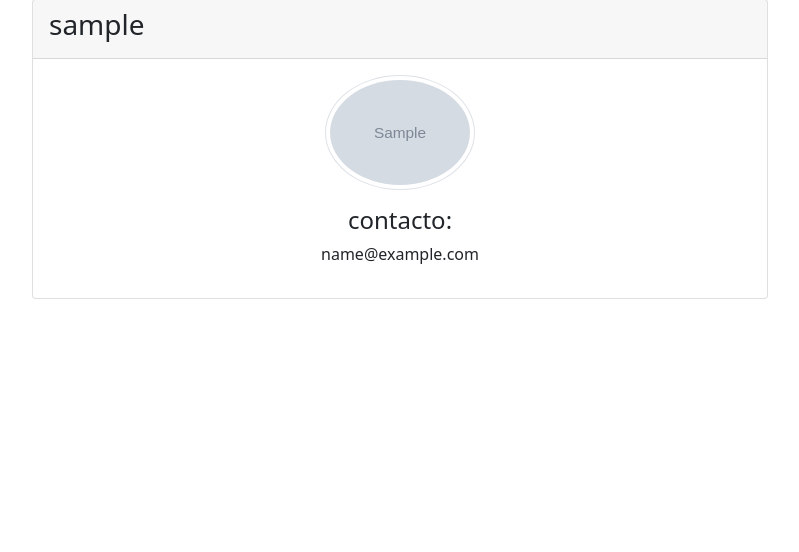
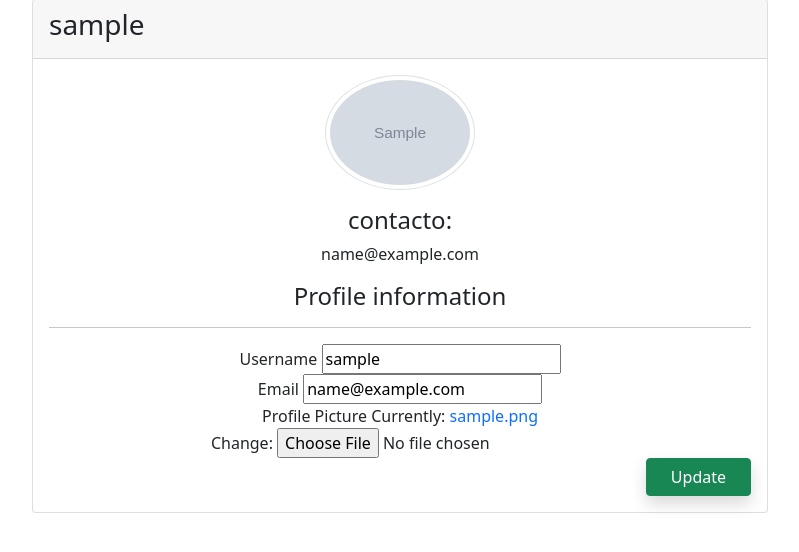
Before and after one commit to EDGARTOYIN/Django-project, a Django app: page /profile/ in a window 1280 px wide. Shown: the part 81-633 px from the top of the page, without its empty margins (240-1039 px from the left). Run offline with Django 4.2, Linux system fonts and the light colour scheme; a user stored in the database is signed in; tables that the repository leaves empty hold one stand-in row (values such as "Sample post"); grey boxes marked "Sample" are stand-in pictures; some libraries are stand-ins or nearby versions.

Commit message:
Initial commit

```diff
--- a/mysite/toolpocket_app/forms.py
+++ b/mysite/toolpocket_app/forms.py
@@ -1,6 +1,6 @@
 from django.contrib.auth.forms import UserCreationForm
 
-from .models import User
+from .models import User, Profile
 from django import forms
 
 
@@ -13,3 +13,15 @@ class CustomUserForm(UserCreationForm):
     class Meta:
         model = User
         fields = ['username', 'email', 'password1', 'password2']
+
+
+class UserUpdateForm(forms.ModelForm):
+    class Meta:
+        model = User
+        fields = ['username', 'email']
+
+
+class ProfileUpdateForm(forms.ModelForm):
+    class Meta:
+        model = Profile
+        fields = ['image']
--- a/mysite/toolpocket_app/templates/toolpocket_app/auth/profile.html
+++ b/mysite/toolpocket_app/templates/toolpocket_app/auth/profile.html
@@ -14,6 +14,28 @@
             <h4>contacto:</h4>
             <p>{{ profile_user.user.email }}</p>
           </div>
+          <div class="my-3">
+                <form action="" method="POST" enctype="multipart/form-data">
+                    {% csrf_token %}
+                    <div class="text-center">
+                        <h4>Profile information</h4>
+                    </div>
+                    <hr>
+                    <div class="form-group">
+                        <label for="{{ u_form.username.id_for_label }}">Username</label>
+                        {{ u_form.username }}
+                    </div>
+                    <div class="form-group">
+                        <label for="{{ u_form.email.id_for_label }}">Email</label>
+                        {{ u_form.email }}
+                    </div>
+                    <div class="form-group">
+                        <label for="{{ p_form.image.id_for_label }}">Profile Picture</label>
+                        {{ p_form.image }}
+                    </div>
+                    <button type="submit" class="btn float-end shadow btn-success px-4">Update</button>
+                </form>
+          </div>
         </div>
       </div>
     </div>
--- a/mysite/toolpocket_app/views.py
+++ b/mysite/toolpocket_app/views.py
@@ -1,7 +1,8 @@
 from django.shortcuts import render, redirect
 from .models import Category, Product, Profile
 from django.contrib import messages
-
+from .forms import UserUpdateForm, ProfileUpdateForm
+from django.contrib.auth.decorators import login_required
 
 
 # Create your views here.
@@ -43,7 +44,22 @@ def productview(request, cate_slug, prod_slug):
     return render(request, "toolpocket_app/products/view.html", context)
 
 
+@login_required
 def profile(request):
     profile_user = Profile.objects.get(user=request.user)
-    context = {'profile_user': profile_user}
+    if request.method == 'POST':
+        u_form = UserUpdateForm(request.POST, instance=request.user)
+        p_form = ProfileUpdateForm(request.POST, request.FILES, instance=request.user.profile)
+
+        if u_form.is_valid() and p_form.is_valid():
+            u_form.save()
+            p_form.save()
+            messages.success(request, f'tu cuenta ha sido acutalizada')
+            return redirect('profile')
+
+    else:
+        u_form = UserUpdateForm(instance=request.user)
+        p_form = ProfileUpdateForm(instance=request.user.profile)
+
+    context = {'profile_user': profile_user, 'u_form': u_form, 'p_form': p_form}
     return render(request, 'toolpocket_app/auth/profile.html', context)
```
